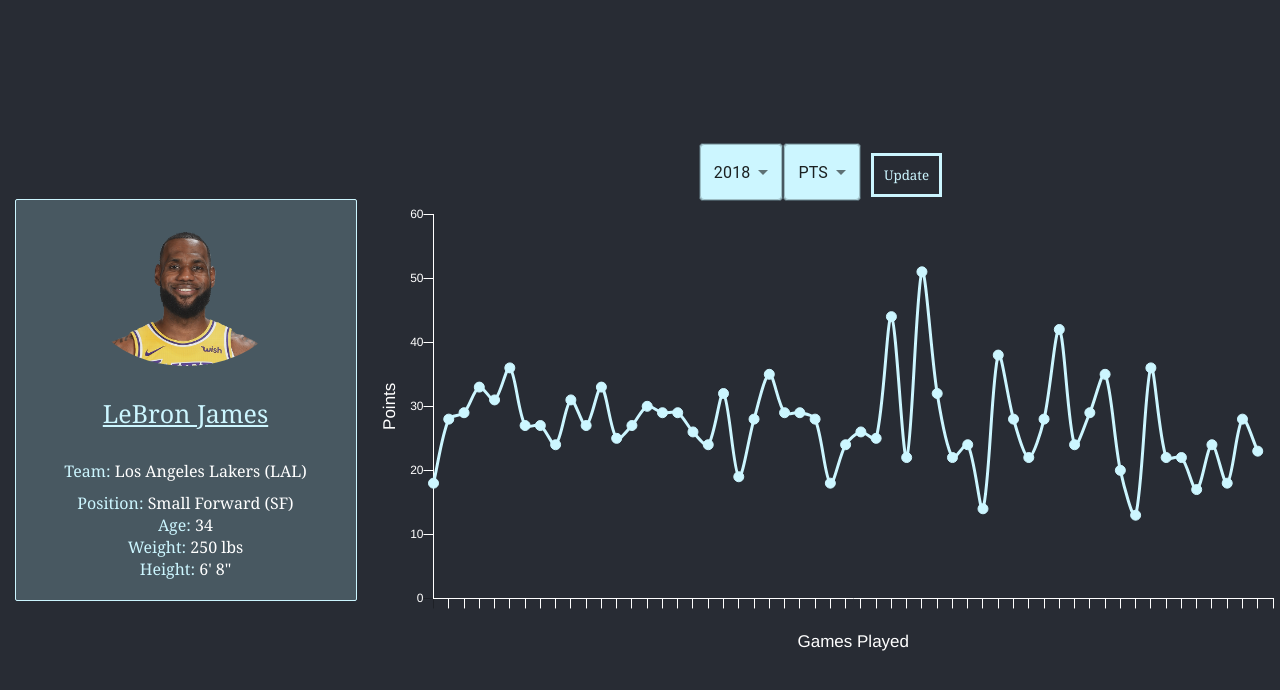
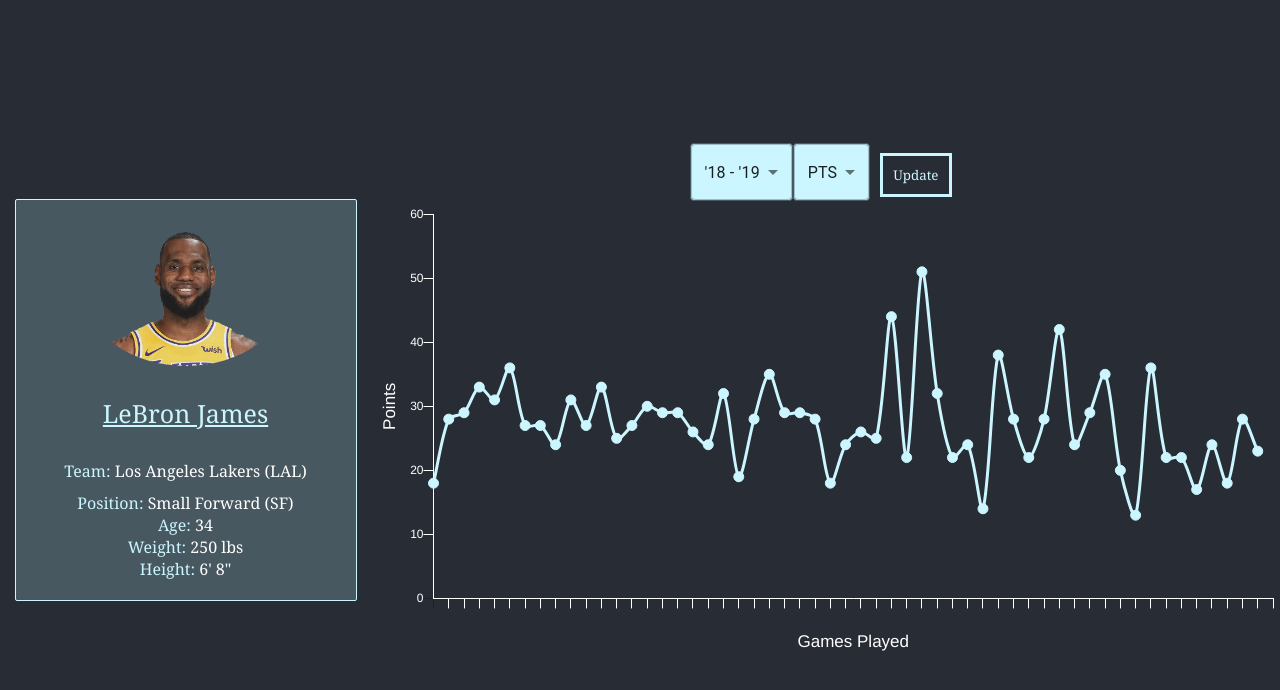
Before and after one commit to AnojanS/NBA_Stat_Grapher, a React (Create React App) app in the folder Graphing_v2/graphing_v2/: page / in a window 1280 px wide. Shown: the top 690 px of the page. Built offline with nearby package versions, Linux system fonts and the light colour scheme.

Commit message:
changed Graphing_v2 page, changed welcome page navigation

```diff
--- a/Graphing_v2/graphing_v2/src/App.js
+++ b/Graphing_v2/graphing_v2/src/App.js
@@ -17,19 +17,11 @@
 
   getAllStats = async(e) => {
     e.preventDefault();
-    const season_choice = e.target.elements.season.value;
-    const stat_choice = e.target.elements.stat.value;
+    //const season_choice = e.target.elements.season.value;
+    //const stat_choice = e.target.elements.stat.value;
 
-    const api_call = await fetch(`https://www.balldontlie.io/api/v1/stats?seasons[]=${season_choice}&player_ids[]=237&per_page=100`);
+    const api_call = await fetch(`https://www.balldontlie.io/api/v1/stats?seasons[]=2018&player_ids[]=237&per_page=100`);
     const api_call_data = await api_call.json();
-    console.log(season_choice)
-    console.log(stat_choice)
-    console.log(api_call_data);
-    this.setState({
-      //stat is based on choice and loops through all stats
-      season: season_choice,
-
-    })
   }
 
   componentWillMount(){
--- a/Graphing_v2/graphing_v2/src/Chart.js
+++ b/Graphing_v2/graphing_v2/src/Chart.js
@@ -15,7 +15,7 @@
         this.state = {
             chartData:props.chartData,
             filter: 'pts',
-            filter2: '2018',
+            filter2: "'18 - '19",
             stat: CHART_STATS_COLS.reduce((acc, col) => {
                 acc[col] = {}
                 return acc
@@ -91,13 +91,30 @@
                     border: '3px solid #ccf6ff',
                     padding: '10px',
                     margin: "10px",
-                }}>
+                    cursor: 'pointer',
+                }} onClick={() => alert("Graph Updated!")}>
                     Update
                 </button>
                 </form>
                 <Line
                     data = {this.state.chartData}
                     options={{
+                        tooltips:{
+                            displayColors:false,
+                            enabled: true,
+                            mode: 'single',
+                            callbacks:{
+                              label: function(tooltipItems){
+                                  return tooltipItems.yLabel+" pts"
+                              },
+                              afterBody: function() {
+                                return "21-03-2019 vs POR";
+                             }
+                            },
+                            backgroundColor:"#485861",
+                            bodySpacing: 10,
+                            bodyFontSize: 20,
+                        },
                         legend:{
                             display:false,
                             potition:this.props.legendPosition,
--- a/Graphing_v2/graphing_v2/src/utils.js
+++ b/Graphing_v2/graphing_v2/src/utils.js
@@ -37,15 +37,15 @@
 ]
 
 export const YEAR_COLS = [
-  '2018',
-  '2017',
-  '2016',
-  '2015',
-  '2014',
-  '2013',
-  '2012',
-  '2011',
-  '2010',
+  "'18 - '19",
+  "'17 - '18",
+  "'16 - '17",
+  "'15 - '16",
+  "'14 - '15",
+  "'13 - '14",
+  "'12 - '13",
+  "'11 - '12",
+  "'10 - '11",
 ]
 
 export const GAME_LOG_COLS = [
```
Also changed, not shown: 1 other file (tests, documents, lock files or other folders).
